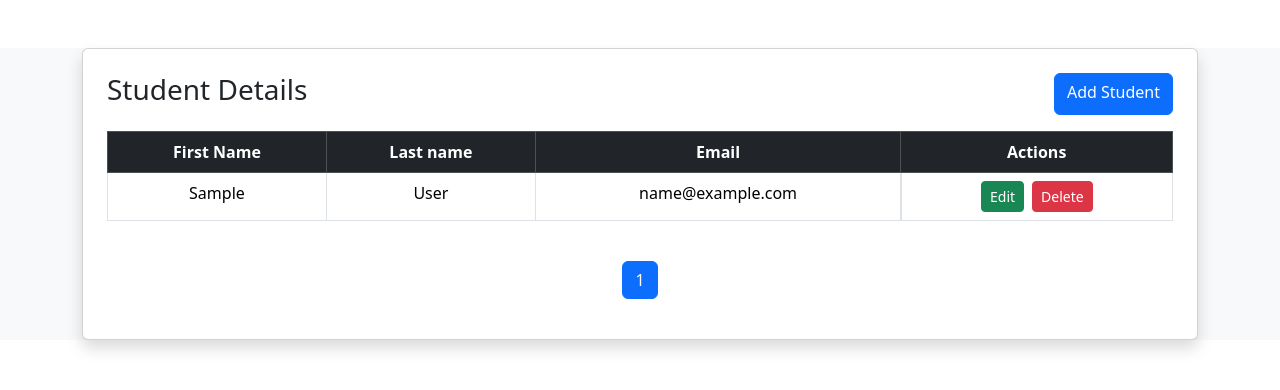
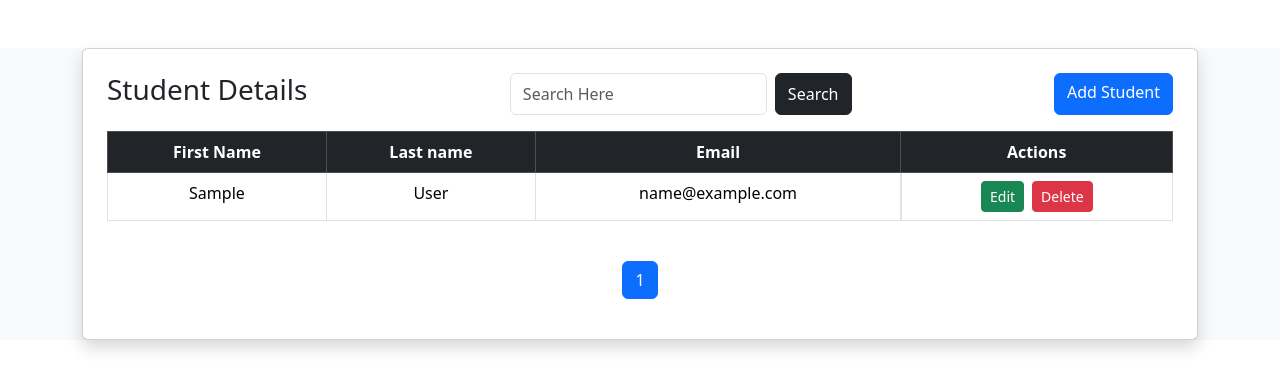
Before and after one commit to bachuakshay123/crud, a Django app: page /view/ in a window 1280 px wide. Shown: the top 390 px of the page. Run offline with Django 5.2, Linux system fonts and the light colour scheme; tables that the repository leaves empty hold one stand-in row (values such as "Sample post").

Commit message:
done pagination

```diff
--- a/crud_app/views.py
+++ b/crud_app/views.py
@@ -2,6 +2,8 @@ from django.shortcuts import render,redirect
 from crud_app.models import student
 from crud_app.forms import studentForms
 from django.core.paginator import Paginator
+from django.db.models import Q
+
 
 def home(request):
     form=studentForms()
@@ -15,11 +17,21 @@ def home(request):
     return render(request, "Enter_details.html",{'form':form})
 
 def view_data(request):
-    data=student.objects.all()
-    paginator = Paginator(data, 5)
+    search = request.GET.get('search', '')
+    data = student.objects.all()
+    if search:
+        data = data.filter(
+            Q(first_name__icontains=search) |
+            Q(last_name__icontains=search) |
+            Q(email__icontains=search)
+        )
+    paginator = Paginator(data, 10)
     page_number = request.GET.get('page')
     page_obj = paginator.get_page(page_number)
-    return render(request,'view.html',{'page_obj': page_obj})
+    return render(request, 'view.html', {
+        'page_obj': page_obj,
+        'search': search
+    })
 
 def edit_data(request, id):
     data = student.objects.get(id=id)
--- a/templates/view.html
+++ b/templates/view.html
@@ -15,6 +15,10 @@
 
                         <div class="d-flex justify-content-between mb-3">
                             <h3>Student Details</h3>
+                            <form method="GET" class="d-flex">
+                                <input type="text" name="search" class="form-control me-2" placeholder="Search Here" value="{{ search }}">
+                                <button type="submit" class="btn btn-dark">Search</button>
+                            </form>
                             <a href="{% url 'home' %}" class="btn btn-primary">Add Student</a>
                         </div>
 
@@ -51,7 +55,7 @@
                                 <ul class="pagination">
                                     {% if page_obj.has_previous %}
                                     <li class="page-item">
-                                        <a class="page-link"href="?page={{ page_obj.previous_page_number }}">
+                                        <a class="page-link" href="?page={{ page_obj.previous_page_number }}&search={{ search }}">
                                             Previous
                                         </a>
                                     </li>
@@ -63,7 +67,7 @@
                                     </li>
                                     {% if page_obj.has_next %}
                                     <li class="page-item">
-                                        <a class="page-link"href="?page={{ page_obj.next_page_number }}">
+                                        <a class="page-link" href="?page={{ page_obj.next_page_number }}&search={{ search }}">
                                             Next
                                         </a>
                                     </li>
```
